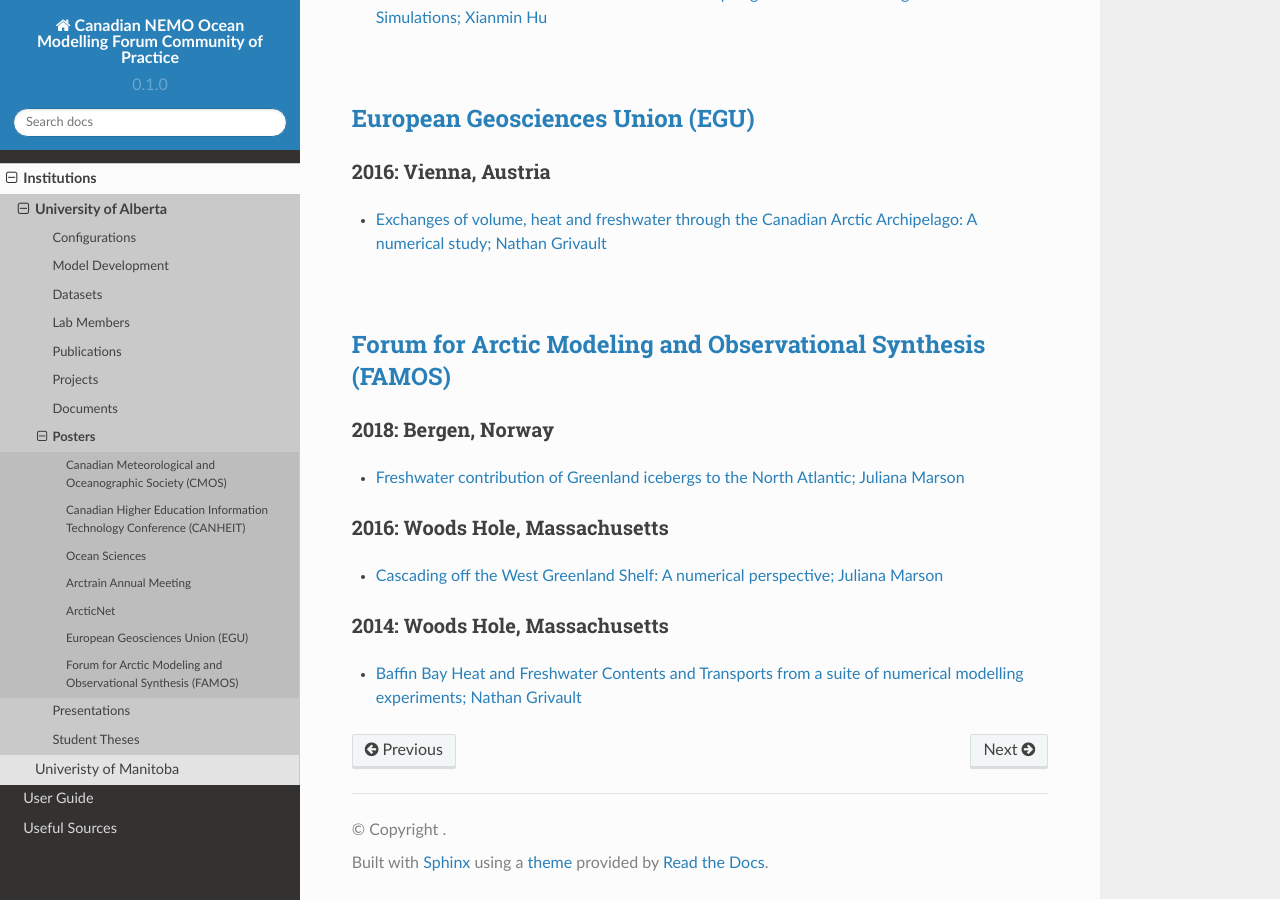
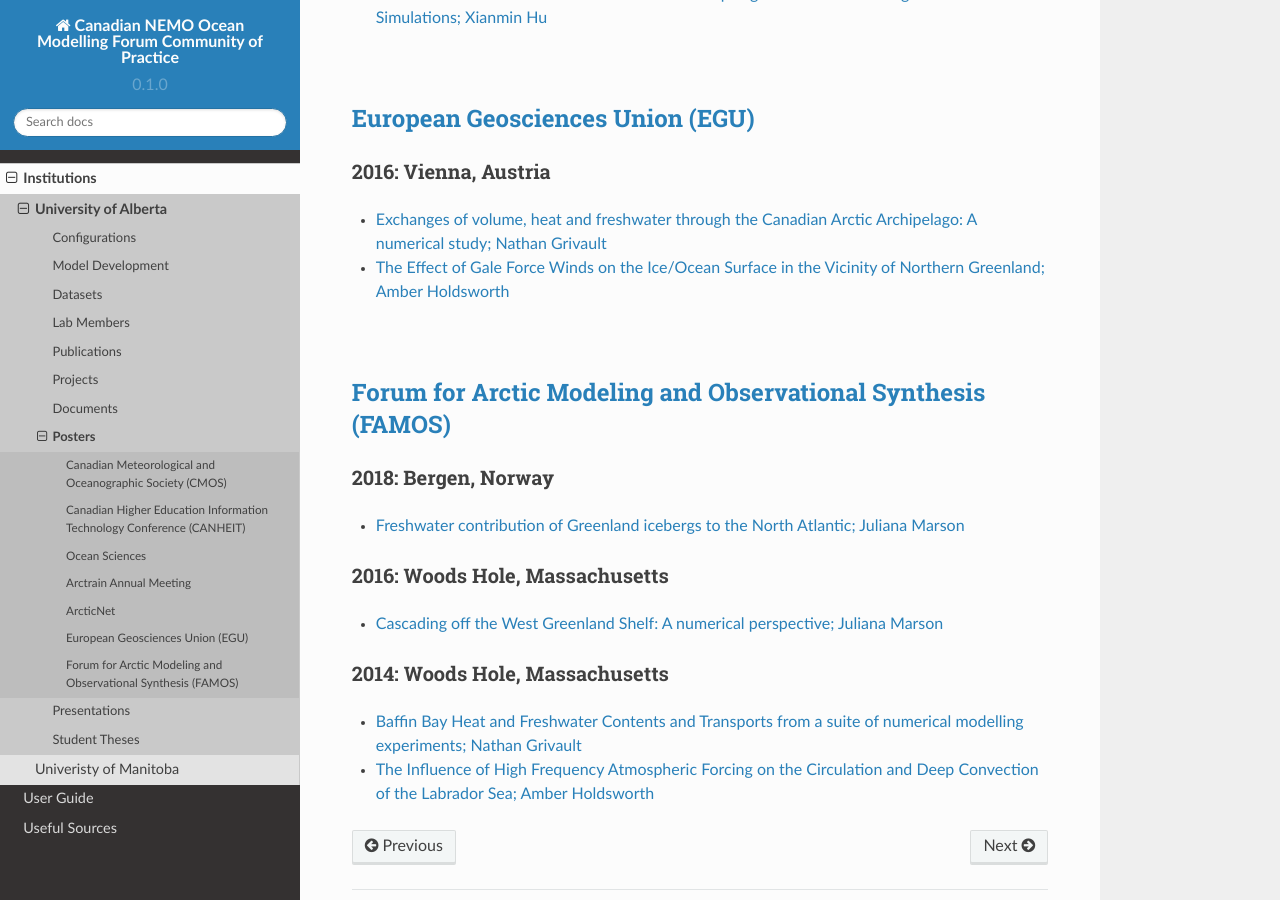
Before and after one commit to UofA-NEMO/Canadian-NEMO-Ocean-Modelling-Forum-Community-of-Practice, a Sphinx documentation site: the page built from docs/Institutions/UofA/Posters.rst, in a window 1280 px wide and 900 px high, scrolled down 1978 px. Built offline with Sphinx 7.4.7 and the Read the Docs theme 2.0.0, drawn with Linux system fonts in a browser that asks for light colours; pages that are not in the unit, such as notebooks, are missing from menus.

Commit message:
Update Posters.rst

```diff
--- a/docs/Institutions/UofA/Posters.rst
+++ b/docs/Institutions/UofA/Posters.rst
@@ -96,6 +96,8 @@ Here is a list of the posters our group has presented at conferences around the
 
 * `Exchanges of volume, heat and freshwater through the Canadian Arctic Archipelago: A numerical study; Nathan Grivault <../../_static/_UofA/EGU_P_2016_Grivault.pdf>`_
 
+* `The Effect of Gale Force Winds on the Ice/Ocean Surface in the Vicinity of Northern Greenland; Amber Holdsworth <../../_static/_UofA/Holdsworth_ArcticTransports_EGU_2016.pdf>`_
+
 |
 
 `Forum for Arctic Modeling and Observational Synthesis (FAMOS) <https://web.whoi.edu/famos/>`_
@@ -115,3 +117,5 @@ Here is a list of the posters our group has presented at conferences around the
 ^^^^^^^^^^^^^^^^^^^^^^^^^^^^^^^
 
 * `Baffin Bay Heat and Freshwater Contents and Transports from a suite of numerical modelling experiments; Nathan Grivault <../../_static/_UofA/FAMOS_P_2014_Grivault.pdf>`_
+
+* `The Influence of High Frequency Atmospheric Forcing on the Circulation and Deep Convection of the Labrador Sea; Amber Holdsworth <../../_static/_UofA/Holdsworth_FAMOSPOSTER_AMH_2014.pdf>`_
```
